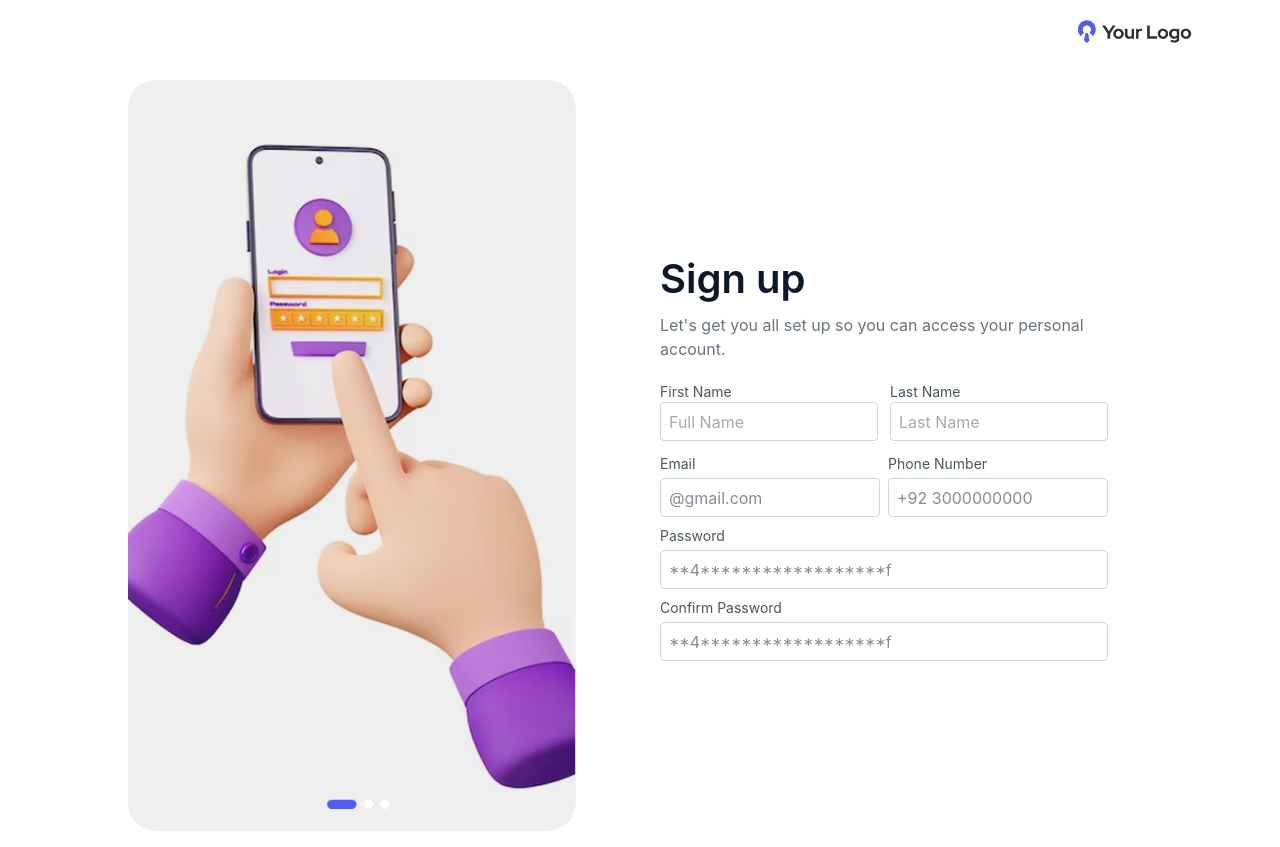
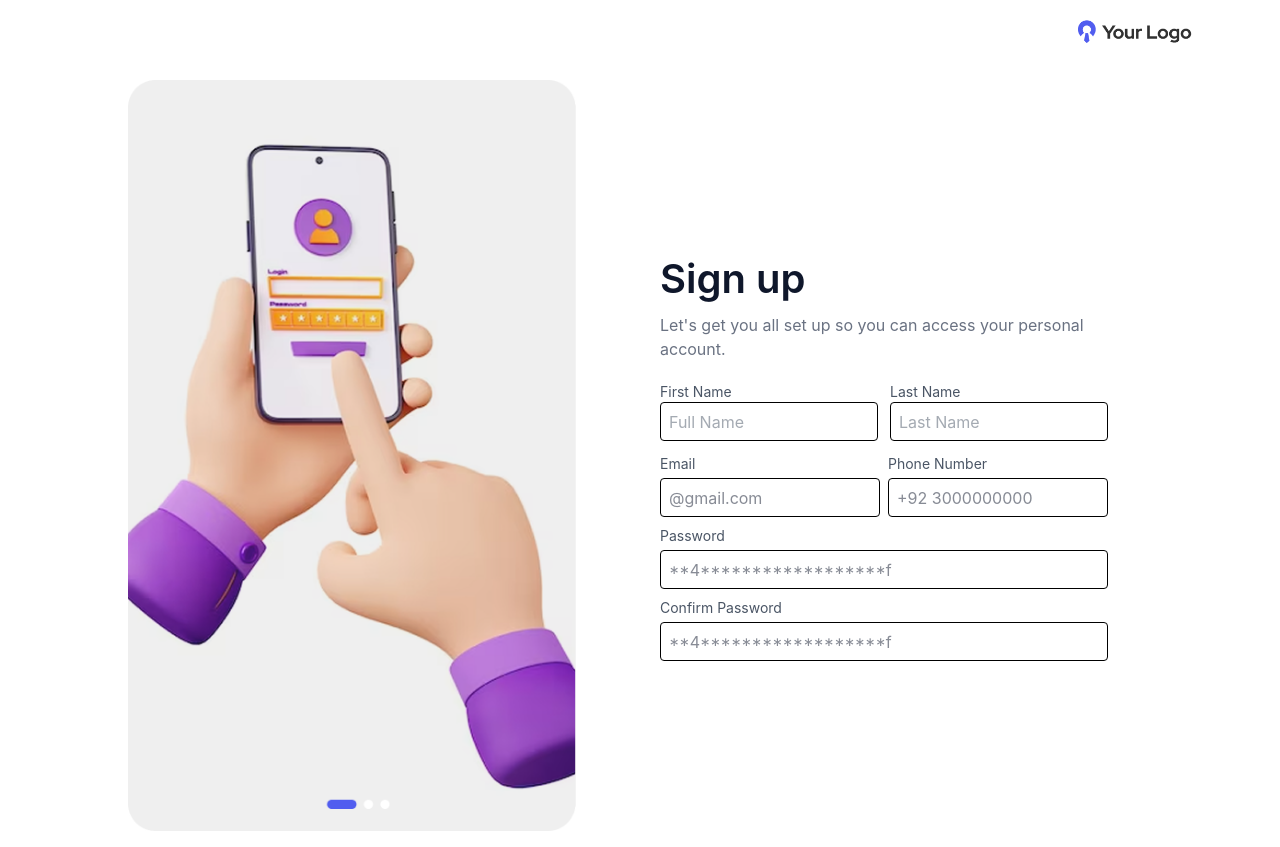
Before and after one commit to codewithabdullahbashir/Java-Script, a React (Vite) app in the folder my-react-app/: page / in a window 1280 px wide. Built offline with nearby package versions, Linux system fonts and the light colour scheme.

Commit message:
Set Text fileds

```diff
--- a/my-react-app/src/screen/Signup.tsx
+++ b/my-react-app/src/screen/Signup.tsx
@@ -33,7 +33,7 @@ const Signup = () => {
                     <input
                       type="text"
                       placeholder="Full Name"
-                      className="h-9.75 w-full rounded-sm border border-gray-300 px-2 text-[16px] outline-none focus:border-indigo-500"
+                      className="h-9.75 w-full rounded-sm border border-black px-2 text-[16px] outline-none focus:border-indigo-500"
                     />
                   </label>
                 </div>
@@ -43,7 +43,7 @@ const Signup = () => {
                     <input
                       type=""
                       placeholder="Last Name"
-                      className="h-9.75 w-full rounded-sm border border-gray-300 px-2 text-[16px] outline-none focus:border-indigo-500"
+                      className="h-9.75 w-full rounded-sm border border-black px-2 text-[16px] outline-none focus:border-indigo-500"
                     />
                   </label>
                 </div>
@@ -56,7 +56,7 @@ const Signup = () => {
                   <input
                     type="email"
                     placeholder="@gmail.com"
-                    className="h-9.75 w-full rounded-sm border border-gray-300 px-2 text-[16px] outline-none focus:border-indigo-500"
+                    className="h-9.75 w-full rounded-sm border border-black px-2 text-[16px] outline-none focus:border-indigo-500"
                   />
                 </div>
 
@@ -67,7 +67,7 @@ const Signup = () => {
                   <input
                     type="tel"
                     placeholder="+92 3000000000"
-                    className="h-9.75 w-full rounded-sm border border-gray-300 px-2 text-[16px] outline-none focus:border-indigo-500"
+                    className="h-9.75 w-full rounded-sm border border-black px-2 text-[16px] outline-none focus:border-indigo-500"
                   />
                 </div>
               </div>
@@ -80,7 +80,7 @@ const Signup = () => {
                   <input
                     type="password"
                     placeholder="**4******************f"
-                    className="h-9.75 w-full rounded-sm border border-gray-300 px-2 pr-8 text-[16px] outline-none focus:border-indigo-500"
+                    className="h-9.75 w-full rounded-sm border border-black px-2 pr-8 text-[16px] outline-none focus:border-indigo-500"
                   />
                 </div>
               </div>
@@ -93,7 +93,7 @@ const Signup = () => {
                   <input
                     type="password"
                     placeholder="**4******************f"
-                    className="h-9.75 w-full rounded-sm border border-gray-300 px-2 pr-8 text-[16px] outline-none focus:border-indigo-500"
+                    className="h-9.75 w-full rounded-sm border border-black px-2 pr-8 text-[16px] outline-none focus:border-indigo-500"
                   />
                 </div>
               </div>
```
